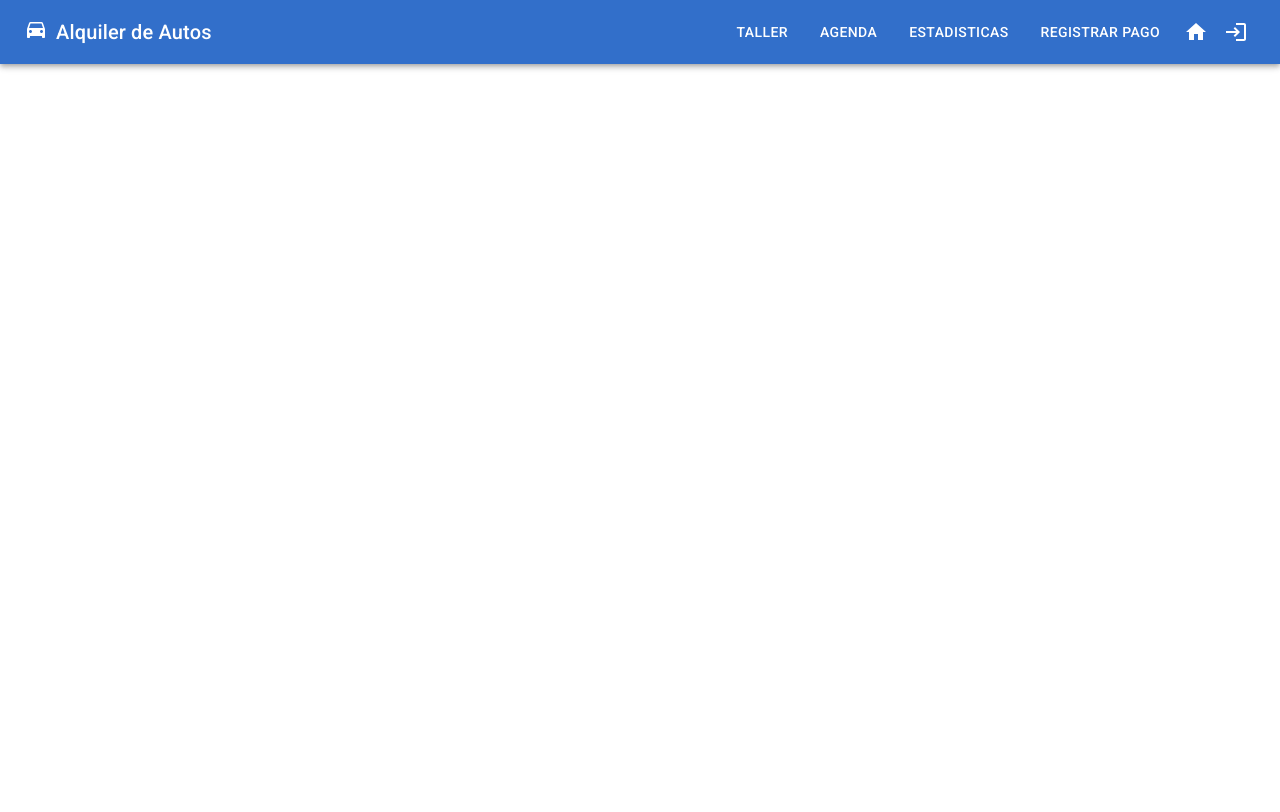
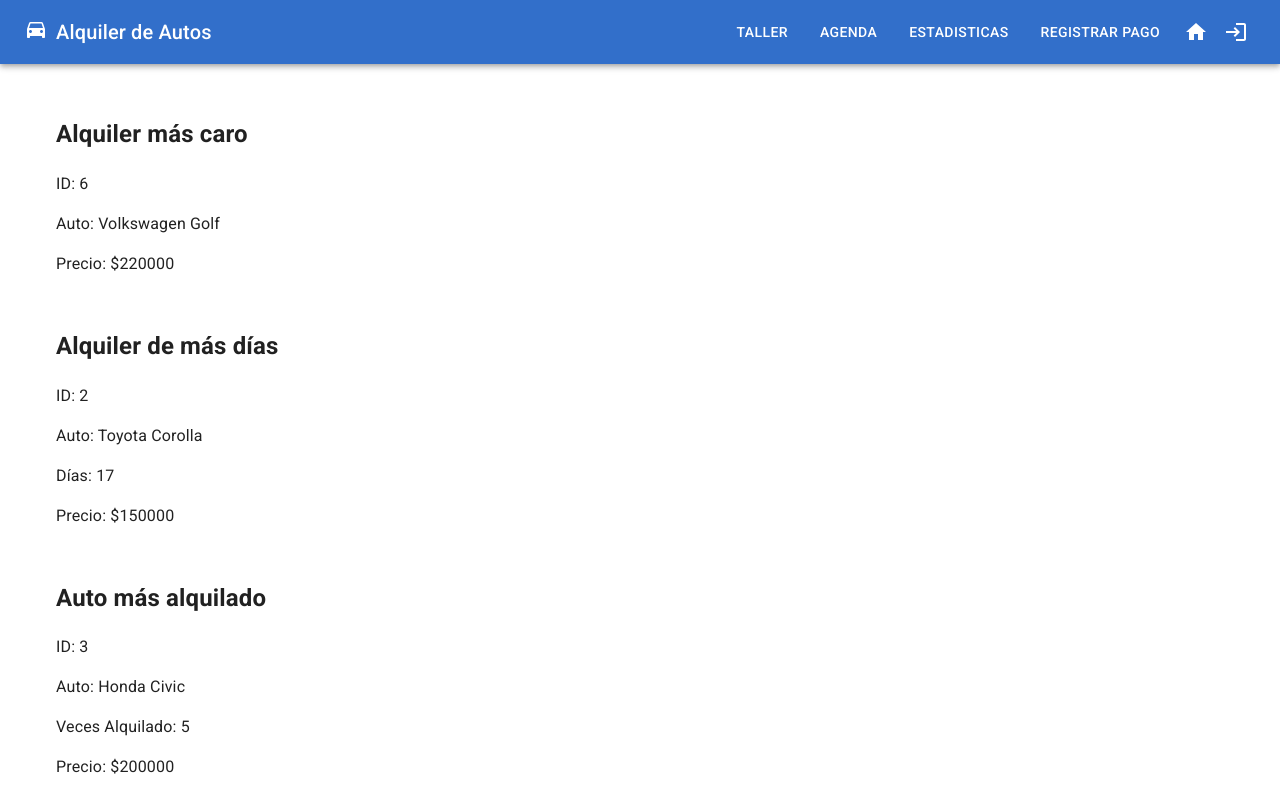
Before and after one commit to DesApp-2024c1-Grupo-1/Alquiler-Autos, a React (Vite) app: page /Estadisticas in a window 1280 px wide. Shown: the top 812 px of the page. Built offline with nearby package versions, Linux system fonts and the light colour scheme.

Commit message:
EstadisticasFalsas

```diff
--- a/src/AppRouter.jsx
+++ b/src/AppRouter.jsx
@@ -1,6 +1,7 @@
 import { Route, Routes } from "react-router-dom";
 import { HomePage } from "./pages/HomePage";
 import { PageAlquiler } from "./pages/RegistrarAlquiler";
+import { Estadisticas } from "./pages/Estadisticas";
 
 export function AppRouter() {
   return (
@@ -8,6 +9,7 @@ export function AppRouter() {
       <Route path='/reserve/*' element={<PageAlquiler />} />
       <Route path='/home' element={<HomePage />} />
       <Route path='/' element={<HomePage />} />
+      <Route path='/Estadisticas' element={<Estadisticas />} />
     </Routes>
   );
 }
--- a/src/pages/Estadisticas.jsx
+++ b/src/pages/Estadisticas.jsx
@@ -1,10 +1,73 @@
-import React from 'react';
+import React, { useCallback, useEffect, useState } from "react";
+import { Container, Grid} from "@mui/material";
+import { getAllVentas } from "../services/Estadisticas";
 
-function Estadisticas() {
+export function Estadisticas() {
+
+    const [allVentas, setAllVentas] = useState([]);
+
+    const fetchAllVentas = useCallback(async () => {
+    const obtainedVentas = await getAllVentas();
+    setAllVentas(obtainedVentas);
+    }, []);
+
+    useEffect(() => {
+    fetchAllVentas();
+    }, [fetchAllVentas]);
+
+    // Filtrar el alquiler mas caro
+    const ventaMasCara = allVentas.reduce((prev, current) => {
+        return (prev.precio > current.precio) ? prev : current;
+    }, {});
+
+    // Filtrar el alquiler de mas días
+    const alquilerMasLargo = allVentas.reduce((prev, current) => {
+        return (prev.dias > current.dias) ? prev : current;
+    }, {});
+
+    // Filtrar el auto que mas veces alquilaron
+    const autoMasAlquilado = allVentas.reduce((prev, current) => {
+        return (prev.vecesAlquilado > current.vecesAlquilado) ? prev : current;
+    }, {});
+
     return (
-        <>
-            <h1>Estadisticas</h1>
-        </>
+        <Container maxWidth="100%">
+            <Grid container spacing={2}>
+                <Grid item xs={12}>
+                    <h2>Alquiler más caro</h2>
+                    {ventaMasCara && (
+                        <div>
+                        <p>ID: {ventaMasCara.id}</p>
+                        <p>Auto: {ventaMasCara.auto}</p>
+                        <p>Precio: ${ventaMasCara.precio}</p>
+                        </div>
+                    )}
+                </Grid>
+                <Grid item xs={12}>
+                    <h2>Alquiler de más días</h2>
+                    {alquilerMasLargo && (
+                        <div>
+                        <p>ID: {alquilerMasLargo.id}</p>
+                        <p>Auto: {alquilerMasLargo.auto}</p>
+                        <p>Días: {alquilerMasLargo.dias}</p>
+                        <p>Precio: ${alquilerMasLargo.precio}</p>
+                        </div>
+                    )}
+                </Grid>
+                <Grid item xs={12}>
+                    <h2>Auto más alquilado</h2>
+                    {autoMasAlquilado && (
+                        <div>
+                        <p>ID: {autoMasAlquilado.id}</p>
+                        <p>Auto: {autoMasAlquilado.auto}</p>
+                        <p>Veces Alquilado: {autoMasAlquilado.vecesAlquilado}</p>
+                        <p>Precio: ${autoMasAlquilado.precio}</p>
+                        </div>
+                    )}
+                </Grid>
+            </Grid>
+
+        </Container>
     );
 }
 
--- /dev/null
+++ b/src/services/Estadisticas.js
@@ -0,0 +1,21 @@
+export async function getAllVentas() {
+    return getAllVentasFake();
+  }
+
+  async function getAllVentasFake() {
+    const promise = new Promise((resolve, reject) =>{
+      setTimeout(() => {
+        resolve([
+            { id: 1, auto: 'Fiat 147',  precio: 100000, transmision: 'manual', combustible: 'nafta', ac: false, capacidad: 5, patente: 'ABC123', dias: 7, vecesAlquilado: 1},
+            { id: 2, auto: 'Toyota Corolla', precio: 150000, transmision: 'automática', combustible: 'nafta', ac: true, capacidad: 5, patente: 'DEF456', dias: 17, vecesAlquilado: 3 },
+            { id: 3, auto: 'Honda Civic', precio: 200000, transmision: 'manual', combustible: 'diésel', ac: true, capacidad: 5, patente: 'GHI789', dias: 15, vecesAlquilado: 5 },
+            { id: 4, auto: 'Ford Focus', precio: 180000, transmision: 'automática', combustible: 'nafta', ac: true, capacidad: 5, patente: 'JKL012', dias: 8, vecesAlquilado: 2 },
+            { id: 5, auto: 'Chevrolet Cruze', precio: 175000, transmision: 'manual', combustible: 'nafta', ac: true, capacidad: 5, patente: 'MNO345', dias: 12, vecesAlquilado: 4 },
+            { id: 6, auto: 'Volkswagen Golf', precio: 220000, transmision: 'automática', combustible: 'diésel', ac: true, capacidad: 5, patente: 'PQR678', dias: 9, vecesAlquilado: 4 }
+        ])
+      }, 0);
+
+
+  });
+    return Promise.resolve(promise);
+  }
```
